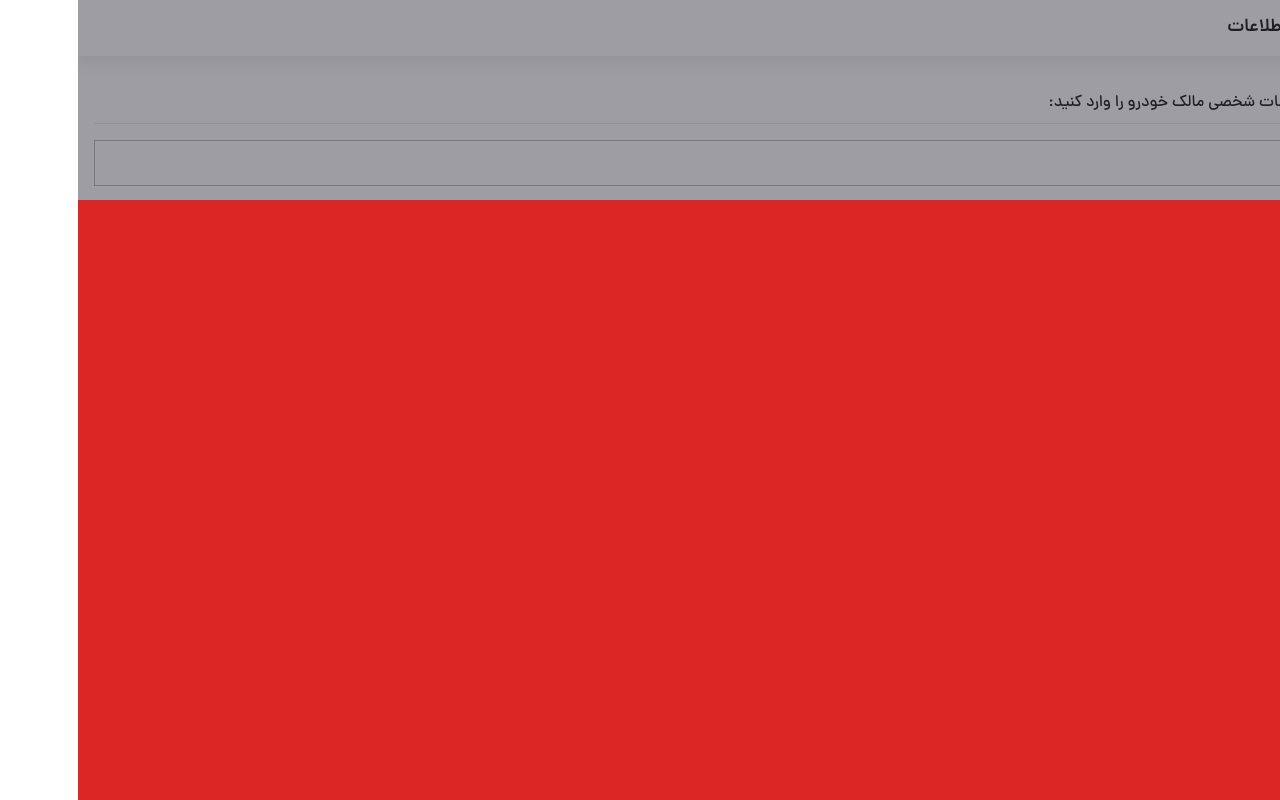
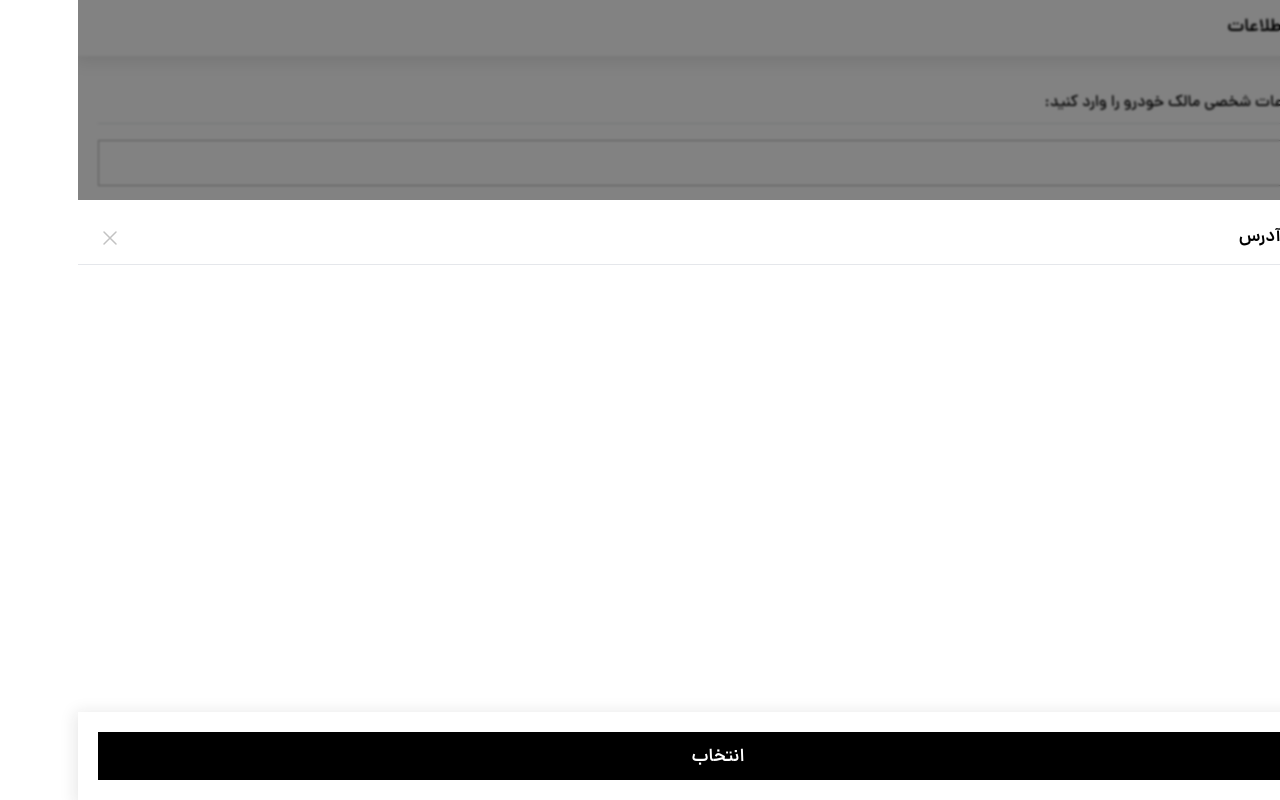
Before and after one commit to AmirAliAzimloo/BimeBazar-Interview, a Next.js app: page / in a window 1280 px wide. Both pictures are taken after a click on the button "انتخاب از آدرس های من". Built offline with nearby package versions, Linux system fonts and the light colour scheme.

Commit message:
refactoring modal footer

```diff
--- a/app/(root)/_components/address/list.tsx
+++ b/app/(root)/_components/address/list.tsx
@@ -1,21 +1,26 @@
-import Sheet from "@/components/ui/sheet"
+import Sheet from "@/components/ui/sheet";
+import Wrapper from "@/components/ui/wrapper";
 
-interface AddressListProps{
-  onClose : (event: React.MouseEvent<HTMLDivElement, MouseEvent>) => void;
-
+interface AddressListProps {
+  onClose: (event: React.MouseEvent<HTMLDivElement, MouseEvent>) => void;
 }
 
-const AddressList : React.FC< AddressListProps > = ({onClose}) => {
+const AddressList: React.FC<AddressListProps> = ({ onClose }) => {
   return (
     <Sheet
-    position="bottom"
-    onClose={onClose}
+      position="bottom"
+      onClose={onClose}
+      headerTitle="انتخاب آدرس"
+      btntitle="انتخاب"
     >
-      <div>
-        test
-      </div>
+      <div className="w-full h-[110px]">sdsd</div>
+      <div className="w-full h-[110px]">sdsd</div>
+      <div className="w-full h-[110px]">sdsd</div>
+      <div className="w-full h-[110px]">sdsd</div>
+      <div className="w-full h-[110px]">sdsd</div>
+      <div className="w-full h-[110px] ">sdsd</div>
     </Sheet>
-  )
-}
+  );
+};
 
-export default AddressList
+export default AddressList;
--- a/app/(root)/_components/form/stepOne.tsx
+++ b/app/(root)/_components/form/stepOne.tsx
@@ -97,9 +97,7 @@ const StepOne = () => {
           </Button>
         </div>
       </form>
-      {
-        showAddresses && (<AddressList onClose={()=>setShowAddresses(false)}  />)
-      }
+      {showAddresses && <AddressList onClose={() => setShowAddresses(false)} />}
     </>
   );
 };
--- /dev/null
+++ b/components/ui/icons/close.tsx
@@ -0,0 +1,19 @@
+const CloseIcon = () => {
+  return (
+    <svg
+      xmlns="http://www.w3.org/2000/svg"
+      fill="none"
+      viewBox="0 0 24 24"
+      strokeWidth={1.5}
+      stroke="currentColor"
+    >
+      <path
+        strokeLinecap="round"
+        strokeLinejoin="round"
+        d="M6 18 18 6M6 6l12 12"
+      />
+    </svg>
+  );
+};
+
+export default CloseIcon;
--- a/components/ui/overLay.tsx
+++ b/components/ui/overLay.tsx
@@ -1,18 +1,16 @@
-"use client"
+"use client";
 
-
-interface OverlayProps{
+interface OverlayProps {
   onClose: (event: React.MouseEvent<HTMLDivElement, MouseEvent>) => void;
 }
 
-
-const Overlay: React.FC<OverlayProps> = ({onClose}) => {
+const Overlay: React.FC<OverlayProps> = ({ onClose }) => {
   return (
     <div
       onClick={onClose}
-        className="fixed inset-0 bg-zinc-700/50 w-full transition-all z-10 "
+      className="fixed inset-0 bg-overlay backdrop-blur-xs w-full transition-all z-10transition-all duration-150"
     ></div>
   );
-}
+};
 
 export default Overlay;
--- a/components/ui/sheet.tsx
+++ b/components/ui/sheet.tsx
@@ -1,34 +1,61 @@
 import { cn } from "@/utils/cn";
 import Overlay from "./overLay";
+import CloseIcon from "./icons/close";
+import Button from "../fields/button";
 
-interface SheetProps{
+interface SheetProps {
   children: React.ReactNode;
-  position : "bottom" | "top" | "left" | "right";
-  onClose : (event: React.MouseEvent<HTMLDivElement, MouseEvent>) => void;
+  position: "bottom" | "top" | "left" | "right";
+  onClose: (event: React.MouseEvent<HTMLDivElement, MouseEvent>) => void;
+  headerTitle: string;
+  btntitle: string;
 }
 
-
-const Sheet : React.FC<SheetProps> = ({children , position , onClose}) => {
+const Sheet: React.FC<SheetProps> = ({
+  children,
+  position,
+  onClose,
+  headerTitle,
+  btntitle,
+}) => {
   return (
     <>
       <div
-    className={
-      cn(
+        className={cn(
           `
-        bg-red-600
-        absolute
+        bg-white
+        fixed
         h-3/4
         z-20
+        transition-all
+        duration-150
         `,
           position == "bottom" && "bottom-0 right-0 left-0"
-      )
-    }
+        )}
       >
+        {/* header */}
+        <div className="flex items-center justify-between pt-6 pb-3 px-5">
+          <h3 className=" font-DanaBold text-lg">{headerTitle}</h3>
+          <div onClick={onClose} className="w-6 h-6 text-custm-zinc ">
+            <CloseIcon />
+          </div>
+        </div>
+
+        <hr />
+
+        {/* content */}
+        <div className="px-5 overflow-y-auto " >
+
         {children}
+        </div>
+        {/* footer */}
+          <div className="p-5 shadow-sm fixed right-0 left-0 bottom-0 ">
+          <Button fullWidth>{btntitle}</Button>
+          </div>
       </div>
       <Overlay onClose={onClose} />
     </>
-  )
-}
+  );
+};
 
-export default Sheet
+export default Sheet;
--- a/components/ui/wrapper.tsx
+++ b/components/ui/wrapper.tsx
@@ -6,7 +6,7 @@ interface WrapperProps {
 }
 
 const Wrapper: React.FC<WrapperProps> = ({ children, className }) => {
-  return <section className={cn("px-4", className)}>{children}</section>;
+  return <section className={cn("px-5", className)}>{children}</section>;
 };
 
 export default Wrapper;
--- a/tailwind.config.ts
+++ b/tailwind.config.ts
@@ -29,6 +29,9 @@ const config: Config = {
         "custm-red": {
           DEFAULT: "#E61F10",
         },
+        "overlay": {
+          DEFAULT: "#0000007D",
+        },
       },
       padding: {
         "14px": "14px",
@@ -36,6 +39,9 @@ const config: Config = {
       boxShadow: {
         sm: "0px 3px 15px 3px #2222221A",
       },
+      backdropBlur: {
+        xs: '1px',
+      }
     },
   },
   plugins: [],
```
Lines whose indentation alone changed are shown as unchanged.
